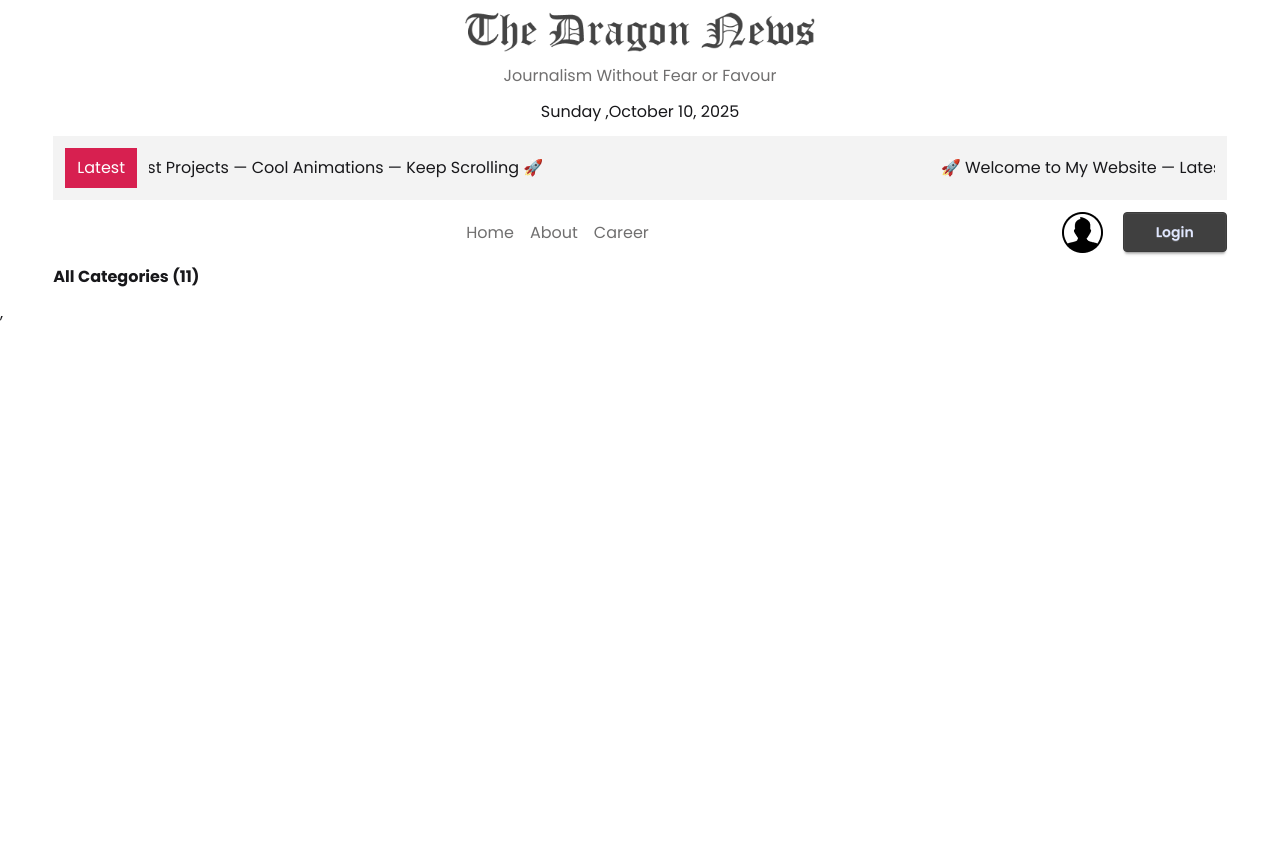
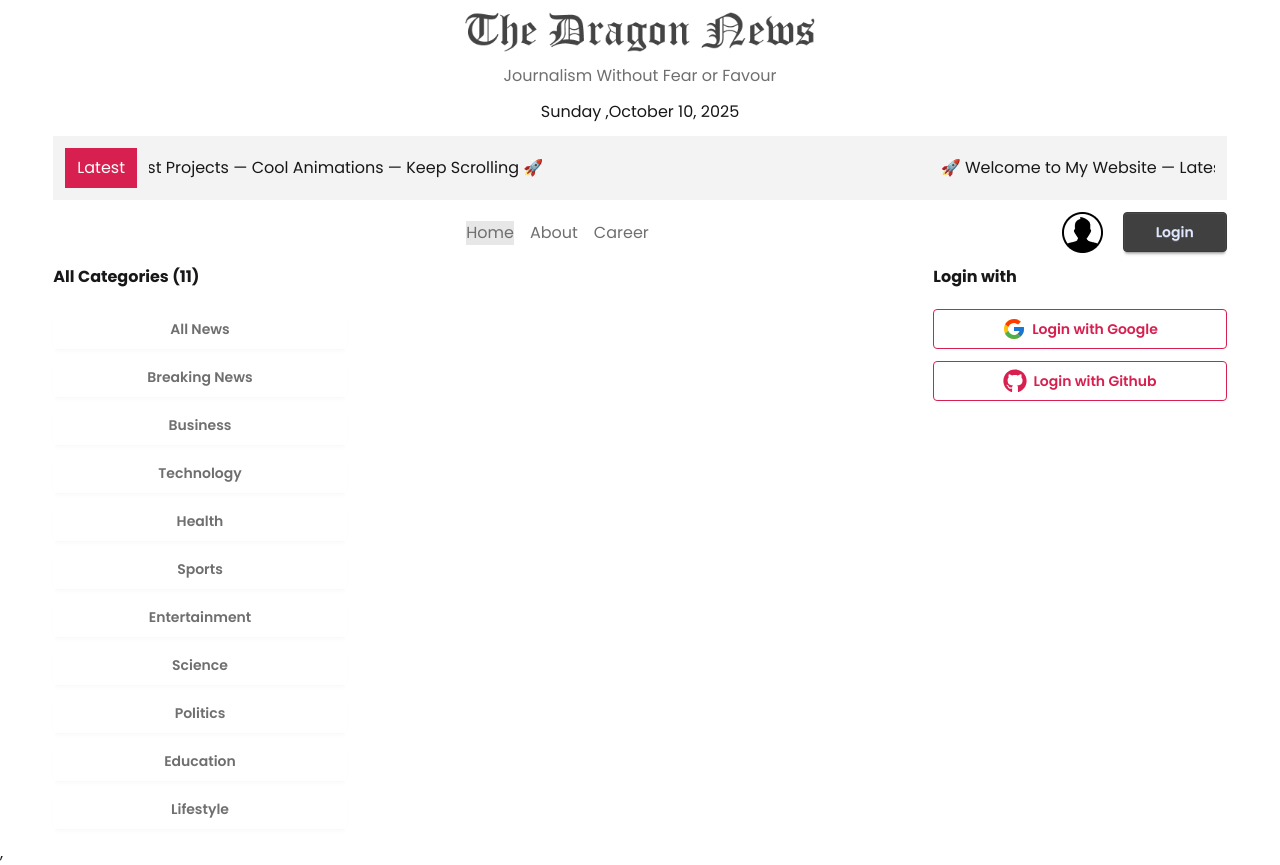
Before and after one commit to ZisanUlHaque/News-03, a React (Vite) app: page / in a window 1280 px wide. Before the commit the page ends 800 px from the top, so only its background shows below. Built offline with nearby package versions, Linux system fonts and the light colour scheme.

Commit message:
update main

```diff
--- a/package.json
+++ b/package.json
@@ -15,6 +15,7 @@
     "react": "^19.1.1",
     "react-dom": "^19.1.1",
     "react-fast-marquee": "^1.6.5",
+    "react-icons": "^5.5.0",
     "react-router": "^7.9.4",
     "tailwindcss": "^4.1.14"
   },
--- a/src/components/Categories.jsx
+++ b/src/components/Categories.jsx
@@ -1,4 +1,5 @@
 import React, { use } from 'react';
+import { NavLink } from 'react-router';
 
 const categoryPromise = fetch("/categories.json").then((res) => res.json());
 
@@ -7,6 +8,16 @@
     return (
         <div>
             <h2 className='font-bold'>All Categories ({categories.length}) </h2>
+            <div className='grid grid-cols-1 mt-5 gap-y-2'>
+                {
+                    categories.map(category => <NavLink
+                    key={category.id}
+                    className={'btn bg-base-100 border-0 hover:bg-base-200 font-semibold text-accent'}
+                    to={`/category/${category.id}`}>
+                        {category.name}
+                    </NavLink>)
+                }
+            </div>
         </div>
     );
 };
--- a/src/components/homelayout/RideAside.jsx
+++ b/src/components/homelayout/RideAside.jsx
@@ -1,9 +1,10 @@
 import React from 'react';
+import SocialLogin from './SocialLogin';
 
 const RideAside = () => {
     return (
         <div>
-
+            <SocialLogin></SocialLogin>
         </div>
     );
 };
--- /dev/null
+++ b/src/components/homelayout/SocialLogin.jsx
@@ -0,0 +1,17 @@
+import React from 'react';
+import { FaGithub } from 'react-icons/fa';
+import { FcGoogle } from 'react-icons/fc';
+
+const SocialLogin = () => {
+    return (
+        <div>
+            <h2 className='font-bold mb-5'>Login with</h2>
+            <div className='flex flex-col gap-3 '>
+                <button className='btn btn-secondary btn-outline w-full'><FcGoogle size={24}></FcGoogle> Login with Google</button>
+                <button className='btn btn-secondary btn-outline w-full'><FaGithub size={24}></FaGithub> Login with Github</button>
+            </div>
+        </div>
+    );
+};
+
+export default SocialLogin;
--- a/src/components/pages/CategoryNews.jsx
+++ b/src/components/pages/CategoryNews.jsx
@@ -1,6 +1,7 @@
 import React from 'react';
 
 const CategoryNews = () => {
+
     return (
         <div>
 
--- a/src/index.css
+++ b/src/index.css
@@ -18,3 +18,7 @@
       font-family: "Poppins", sans-serif;
 
 }
+
+a.active {
+  @apply bg-base-300;
+}
```
Also changed, not shown: 1 other file (tests, documents, lock files or other folders).
